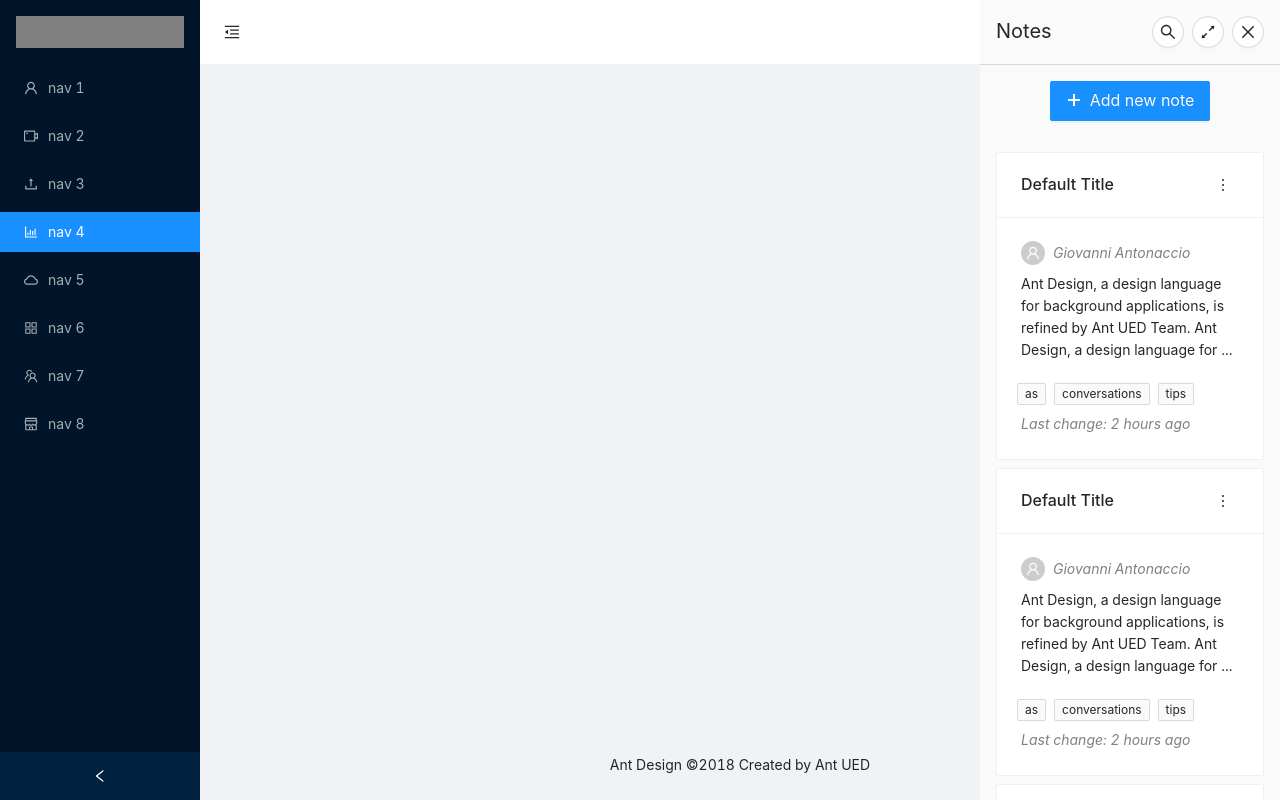
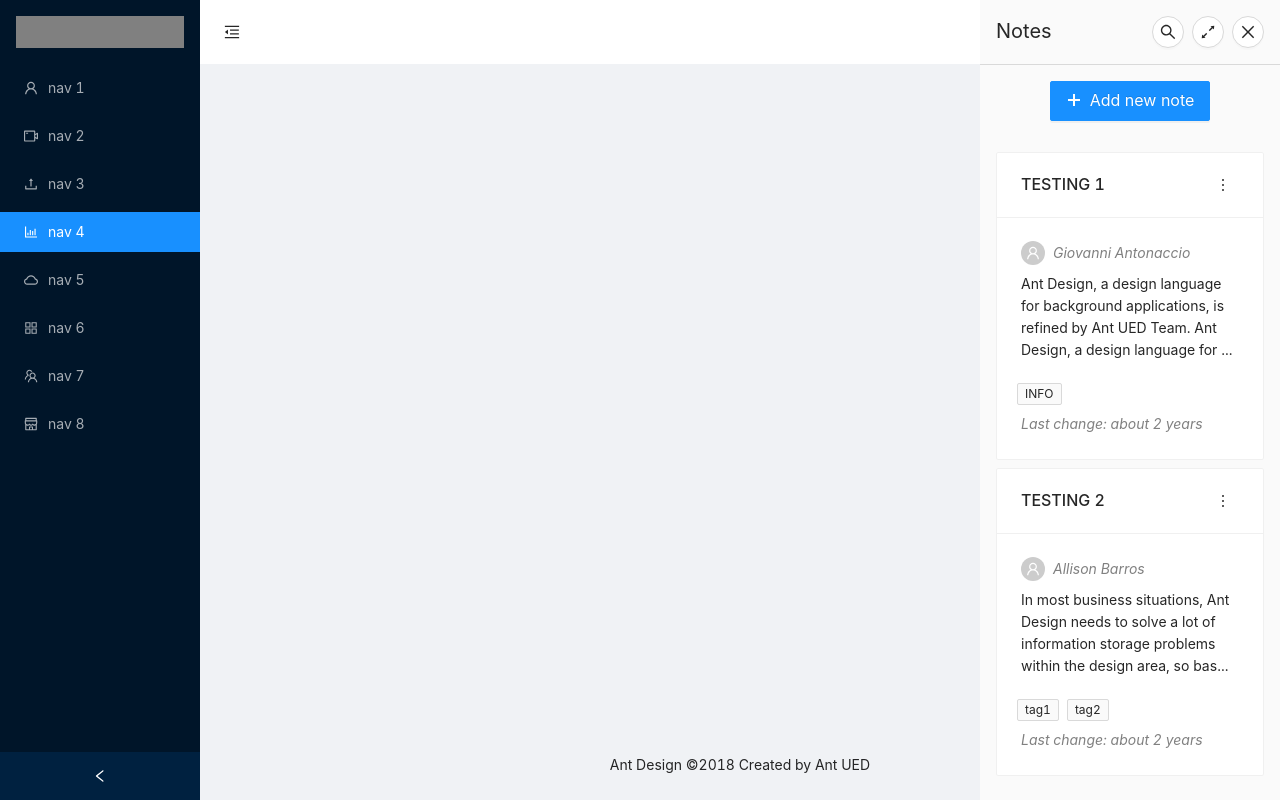
Before and after one commit to giovanniantonaccio/react-notes-app, a Next.js app: page / in a window 1280 px wide. Built offline with nearby package versions, Linux system fonts and the light colour scheme.

Commit message:
Add Notes object

```diff
--- a/components/Note.jsx
+++ b/components/Note.jsx
@@ -19,22 +19,21 @@ import {
   PlusOutlined,
 } from "@ant-design/icons";
 import Avatar from "antd/lib/avatar/avatar";
+import { parseISO, formatDistance } from "date-fns";
 
-const defaultContent = ` Ant Design, a design language for background applications, is refined by
-Ant UED Team. Ant Design, a design language for background applications,
-is refined by Ant UED Team. Ant Design, a design language for background
-applications, is refined by Ant UED Team. Ant Design, a design language
-for background applications, is refined by Ant UED Team. Ant Design, a
-design language for background applications, is refined by Ant UED Team.
-Ant Design, a design language for background applications, is refined by
-Ant UED Team.`;
+export default function Note({
+  tags: xTags,
+  title: xTitle,
+  content: xContent,
+  created_by,
+  updated_at,
+}) {
+  const [title, setTitle] = useState(xTitle);
+  const [content, setContent] = useState(xContent);
+  const [tags, setTags] = useState(xTags);
 
-export default function Note() {
-  const [title, setTitle] = useState("Default Title");
-  const [content, setContent] = useState(defaultContent);
   const [isEditingMode, setIsEditingMode] = useState(false);
   const [isAddingTag, setIsAddingTag] = useState(false);
-  const [tags, setTags] = useState(["as", "conversations", "tips"]);
 
   const handleAddTag = (e) => {
     setTags([...tags, e.target.value]);
@@ -72,10 +71,6 @@ export default function Note() {
     </div>
   );
 
-  // useEffect(() => {
-  //   console.log(title, content);
-  // }, [title, content]);
-
   const contentChange = (e) => {
     // console.log(e);
     setContent(e);
@@ -105,7 +100,7 @@ export default function Note() {
         <Row align="middle">
           <Avatar size="small" icon={<UserOutlined />} />
           <Typography.Text italic style={{ marginLeft: "8px", color: "gray" }}>
-            Giovanni Antonaccio
+            {created_by}
           </Typography.Text>
         </Row>
 
@@ -153,20 +148,30 @@ export default function Note() {
 
         <Row>
           <Typography.Text italic style={{ color: "gray" }}>
-            Last change: 2 hours ago
+            Last change: {formatDistance(parseISO(updated_at), new Date())}
           </Typography.Text>
         </Row>
         {isEditingMode && (
           <Row justify="end">
+            <Space>
+              <Button
+                onClick={(e) => {
+                  setIsEditingMode(false);
+                }}
+              >
+                Cancel
+              </Button>
               <Button
                 type="primary"
                 onClick={(e) => {
                   setIsEditingMode(false);
+                  // TODO: api /updateNote
                 }}
                 disabled={title === "" || content === "" || isAddingTag}
               >
                 Save
               </Button>
+            </Space>
           </Row>
         )}
       </Space>
--- a/components/NotesMenuBody.jsx
+++ b/components/NotesMenuBody.jsx
@@ -1,7 +1,38 @@
-import { Button, Card, Col, Row, Space } from "antd";
+import { Button, Col, Row, Space } from "antd";
 import React from "react";
 import { PlusOutlined } from "@ant-design/icons";
 import Note from "./Note";
+
+const notes = [
+  {
+    id: "1",
+    tags: ["INFO"],
+    title: "TESTING 1",
+    type: "GLO",
+    page_url: "https://www.djangoproject.com/",
+    anchor: "lorem ipsum",
+    thumbs_count: 2,
+    created_by: "Giovanni Antonaccio",
+    content:
+      "Ant Design, a design language for background applications, is refined by Ant UED Team. Ant Design, a design language for background applications.",
+    created_at: "2019-10-31T01:30:00.000-05:00",
+    updated_at: "2019-10-31T01:30:00.000-05:00",
+  },
+  {
+    id: "2",
+    tags: ["tag1", "tag2"],
+    title: "TESTING 2",
+    type: "GLO",
+    page_url: "https://www.djangoproject.com/",
+    anchor: "lorem ipsum",
+    thumbs_count: 2,
+    created_by: "Allison Barros",
+    content:
+      "In most business situations, Ant Design needs to solve a lot of information storage problems within the design area, so based on 12 Grids System, we divided the design area into 24 sections.",
+    created_at: "2019-10-31T01:30:00.000-05:00",
+    updated_at: "2019-10-31T01:30:00.000-05:00",
+  },
+];
 
 export default function NotesMenuBody() {
   return (
@@ -27,14 +58,19 @@ export default function NotesMenuBody() {
           direction="vertical"
           style={{ width: "100%", marginBottom: "150px" }}
         >
-          <Note />
-          <Note />
-          <Note />
-          <Note />
-          <Note />
-          <Note />
-          <Note />
-          <Note />
+          {notes.map((note) => {
+            const { id, tags, title, content, created_by, updated_at } = note;
+            return (
+              <Note
+                key={id}
+                tags={tags}
+                title={title}
+                content={content}
+                created_by={created_by}
+                updated_at={updated_at}
+              />
+            );
+          })}
         </Space>
       </Col>
     </Col>
--- a/package.json
+++ b/package.json
@@ -9,6 +9,7 @@
   },
   "dependencies": {
     "antd": "^4.18.4",
+    "date-fns": "^2.28.0",
     "next": "12.0.8",
     "react": "17.0.2",
     "react-dom": "17.0.2"
```
Also changed, not shown: 1 other file (tests, documents, lock files or other folders). Lines whose indentation alone changed are shown as unchanged.
